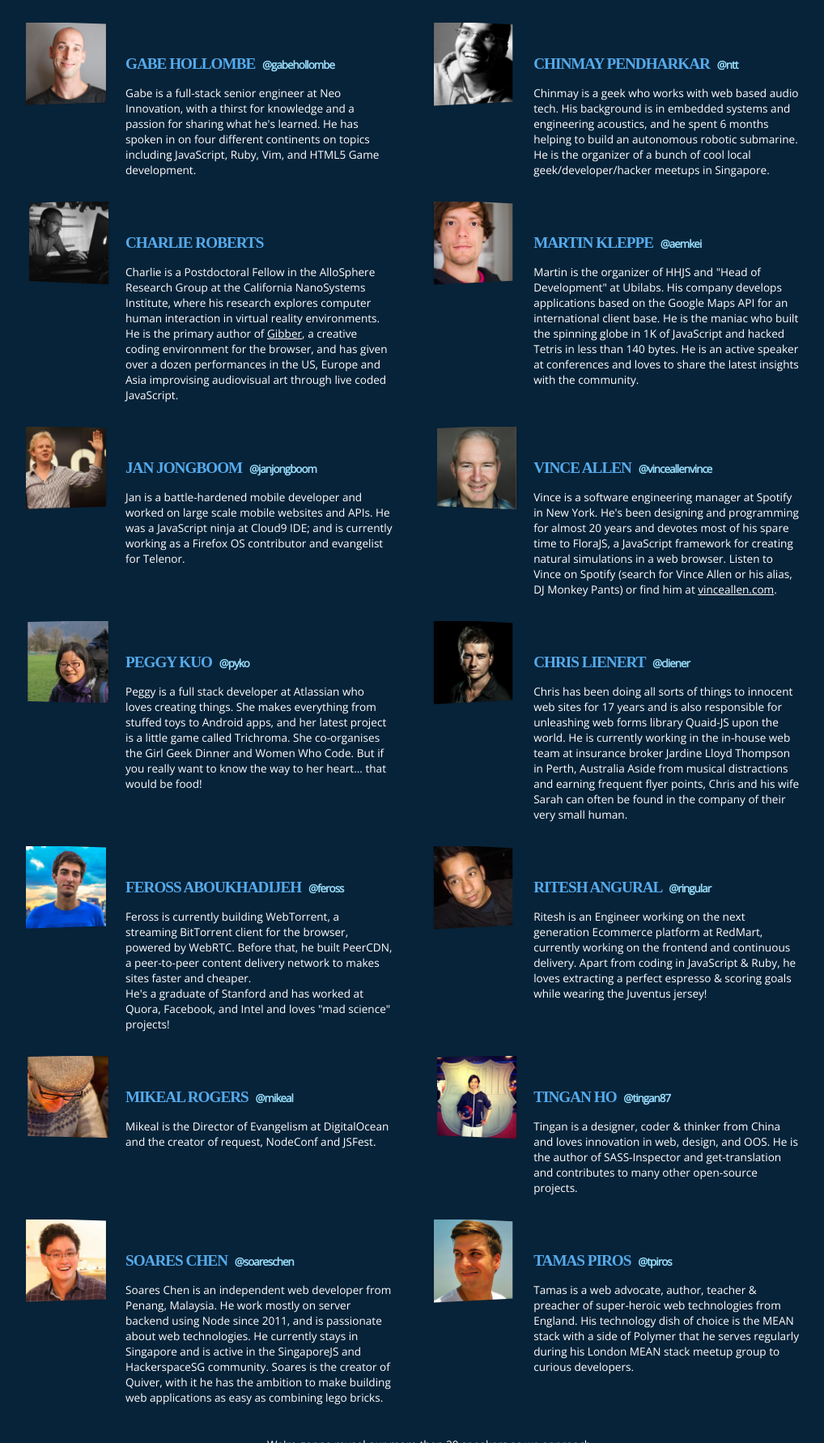
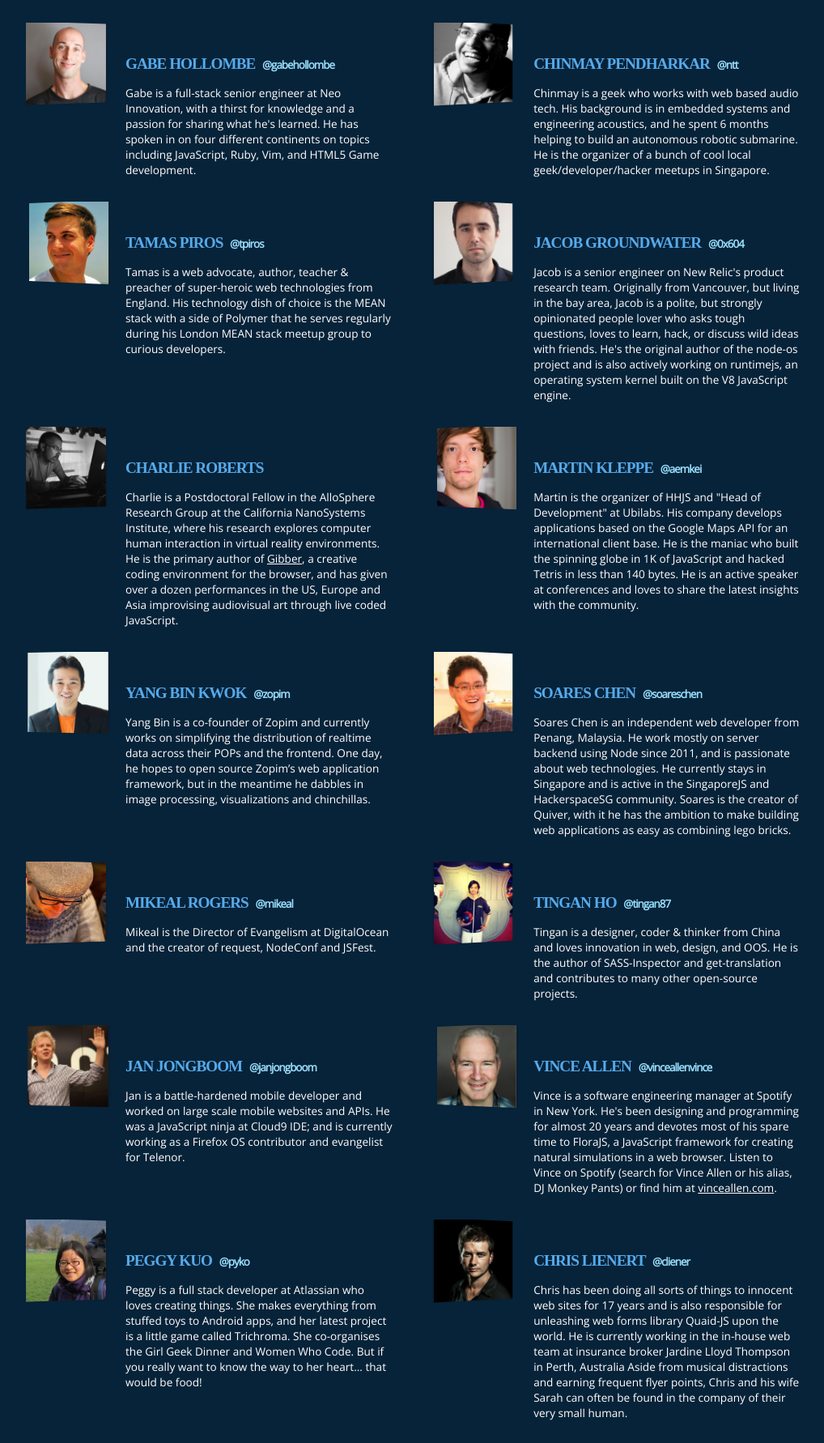
Before and after one commit to serrynaimo/2014.jsconf.asia, a PHP site: page / in a window 1280 px wide. Shown: the part 1494-3276 px from the top of the page at 81% size, without its empty margins (125-1143 px from the left). Run offline with PHP 8.4, Linux system fonts and the light colour scheme; some libraries are stand-ins or nearby versions; some web fonts are replaced.

Commit message:
Adding more

```diff
--- a/index.php
+++ b/index.php
@@ -98,6 +98,25 @@
 				</p>
 			</div>
 			<div class="speaker">
+				<a href="https://twitter.com/tpiros" target="_blank"><img src="img/speakers/tamaspiros.jpg" /></a>
+				<h3>Tamas Piros <a href="https://twitter.com/tpiros" target="_blank">@tpiros</a></h3>
+				<p>
+					Tamas is a web advocate, author, teacher & preacher of super-heroic web technologies from England.
+					His technology dish of choice is the MEAN stack with a side of Polymer that he serves regularly
+					during his London MEAN stack meetup group to curious developers.
+				</p>
+			</div>
+			<div class="speaker">
+				<a href="https://twitter.com/0x604" target="_blank"><img src="img/speakers/jacob.jpg" /></a>
+				<h3>Jacob Groundwater <a href="https://twitter.com/0x604" target="_blank">@0x604</a></h3>
+				<p>
+					Jacob is a senior engineer on New Relic's product research team. Originally from Vancouver,
+					but living in the bay area, Jacob is a polite, but strongly opinionated people lover who asks tough questions,
+					loves to learn, hack, or discuss wild ideas with friends. He's the original author of the node-os project
+					and is also actively working on runtimejs, an operating system kernel built on the V8 JavaScript engine.
+				</p>
+			</div>
+			<div class="speaker">
 				<a href="http://www.charlie-roberts.com" target="_blank"><img src="img/speakers/charlie.jpg" /></a>
 				<h3>Charlie Roberts</h3>
 				<p>
@@ -115,6 +134,40 @@
 					applications based on the Google Maps API for an international client base.
 					He is the maniac who built the spinning globe in 1K of JavaScript and hacked Tetris in less than 140
 					bytes. He is an active speaker at conferences and loves to share the latest insights with the community.
+				</p>
+			</div>
+			<div class="speaker">
+				<a href="https://twitter.com/zopim" target="_blank"><img src="img/speakers/yangbin.jpg" /></a>
+				<h3>Yang Bin Kwok <a href="https://twitter.com/zopim" target="_blank">@zopim</a></h3>
+				<p>
+					Yang Bin is a co-founder of Zopim and currently works on simplifying the distribution of
+					realtime data across their POPs and the frontend. One day, he hopes to open source Zopim’s web
+					application framework, but in the meantime he dabbles in image processing, visualizations and chinchillas.
+				</p>
+			</div>
+			<div class="speaker">
+				<a href="https://twitter.com/soareschen" target="_blank"><img src="img/speakers/soares.jpg" /></a>
+				<h3>Soares Chen <a href="https://twitter.com/soareschen" target="_blank">@soareschen</a></h3>
+				<p>
+					Soares Chen is an independent web developer from Penang, Malaysia. He work mostly on server backend using
+					Node since 2011, and is passionate about web technologies. He currently stays in Singapore and is active in
+					the SingaporeJS and HackerspaceSG community. Soares is the creator of Quiver, with it he has the ambition
+					to make building web applications as easy as combining lego bricks.
+				</p>
+			</div>
+			<div class="speaker">
+				<a href="https://twitter.com/mikeal" target="_blank"><img src="img/speakers/mikeal.jpg" /></a>
+				<h3>Mikeal Rogers <a href="https://twitter.com/mikeal" target="_blank">@mikeal</a></h3>
+				<p>
+					Mikeal is the Director of Evangelism at DigitalOcean and the creator of request, NodeConf and JSFest.
+				</p>
+			</div>
+			<div class="speaker">
+				<a href="http://tinganho.me/" target="_blank"><img src="img/speakers/tingan.jpg" /></a>
+				<h3>Tingan Ho <a href="https://twitter.com/tingan87" target="_blank">@tingan87</a></h3>
+				<p>
+					Tingan is a designer, coder & thinker from China and loves innovation in web, design, and OOS.
+					He is the author of SASS-Inspector and get-translation and contributes to many other open-source projects.
 				</p>
 			</div>
 			<div class="speaker">
@@ -170,44 +223,18 @@
 				<p>
 					Ritesh is an Engineer working on the next generation Ecommerce platform at RedMart, currently working on the frontend and continuous delivery.
 					Apart from coding in JavaScript & Ruby, he loves extracting a perfect espresso & scoring goals while wearing the Juventus jersey!
-
 				</p>
 			</div>
+
 			<div class="speaker">
-				<a href="https://twitter.com/mikeal" target="_blank"><img src="img/speakers/mikeal.jpg" /></a>
-				<h3>Mikeal Rogers <a href="https://twitter.com/mikeal" target="_blank">@mikeal</a></h3>
+				<a href="https://twitter.com/simon_swain" target="_blank"><img src="img/speakers/simon.jpg" /></a>
+				<h3>Simon Swain <a href="https://twitter.com/simon_swain" target="_blank">@simon_swain</a></h3>
 				<p>
-					Mikeal is the Director of Evangelism at DigitalOcean and the creator of request, NodeConf and JSFest.
+					Simon has been building the web since the days of Netscape 1.0. With this much of data-driven web
+					development background he has recently been engineering real-time data capture and delivery systems
+					with node. On the side he produces Techno, lifts weights and researches computer arcana.
 				</p>
 			</div>
-			<div class="speaker">
-				<a href="http://tinganho.me/" target="_blank"><img src="img/speakers/tingan.jpg" /></a>
-				<h3>Tingan Ho <a href="https://twitter.com/tingan87" target="_blank">@tingan87</a></h3>
-				<p>
-					Tingan is a designer, coder & thinker from China and loves innovation in web, design, and OOS.
-					He is the author of SASS-Inspector and get-translation and contributes to many other open-source projects.
-				</p>
-			</div>
-			<div class="speaker">
-				<a href="https://twitter.com/soareschen" target="_blank"><img src="img/speakers/soares.jpg" /></a>
-				<h3>Soares Chen <a href="https://twitter.com/soareschen" target="_blank">@soareschen</a></h3>
-				<p>
-					Soares Chen is an independent web developer from Penang, Malaysia. He work mostly on server backend using
-					Node since 2011, and is passionate about web technologies. He currently stays in Singapore and is active in
-					the SingaporeJS and HackerspaceSG community. Soares is the creator of Quiver, with it he has the ambition
-					to make building web applications as easy as combining lego bricks.
-				</p>
-			</div>
-			<div class="speaker">
-				<a href="https://twitter.com/tpiros" target="_blank"><img src="img/speakers/tamaspiros.jpg" /></a>
-				<h3>Tamas Piros <a href="https://twitter.com/tpiros" target="_blank">@tpiros</a></h3>
-				<p>
-					Tamas is a web advocate, author, teacher & preacher of super-heroic web technologies from England.
-					His technology dish of choice is the MEAN stack with a side of Polymer that he serves regularly
-					during his London MEAN stack meetup group to curious developers.
-				</p>
-			</div>
-			<!--
 			<div class="speaker">
 				<a href="https://twitter.com/qquhan" target="_blank"><img src="img/speakers/quhan.jpg" /></a>
 				<h3>Quhan Arunasalam <a href="https://twitter.com/qquhan" target="_blank">@qquhan</a></h3>
@@ -235,18 +262,6 @@
 					and security. At Opera Software he’s a member of the Developer Relations team.
 				</p>
 			</div>
-
-			<div class="speaker">
-				<a href="https://twitter.com/simon_swain" target="_blank"><img src="img/speakers/simon.jpg" /></a>
-				<h3>Simon Swain <a href="https://twitter.com/simon_swain" target="_blank">@simon_swain</a></h3>
-				<p>
-					Simon has been building the web since the days of Netscape 1.0. With this much of data-driven web
-					development background he has recently been engineering real-time data capture and delivery systems
-					with node. On the side he produces Techno, lifts weights and researches computer arcana.
-				</p>
-			</div>
-
-			//-->
 
 			<p>
 				<br/>
```
Also changed, not shown: img/speakers/jacob.jpg (added), img/speakers/yangbin.jpg (added).
